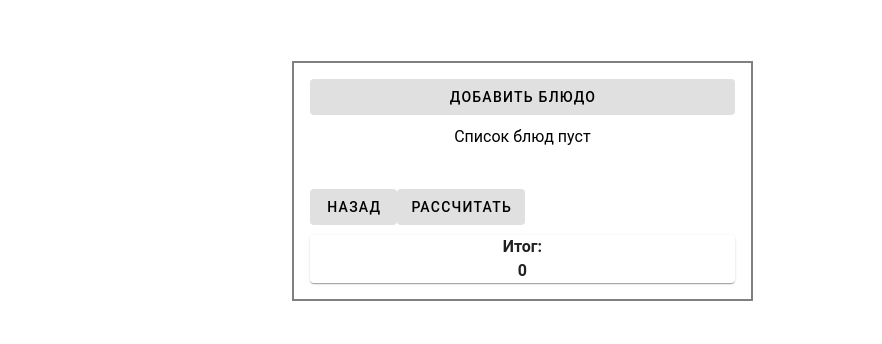
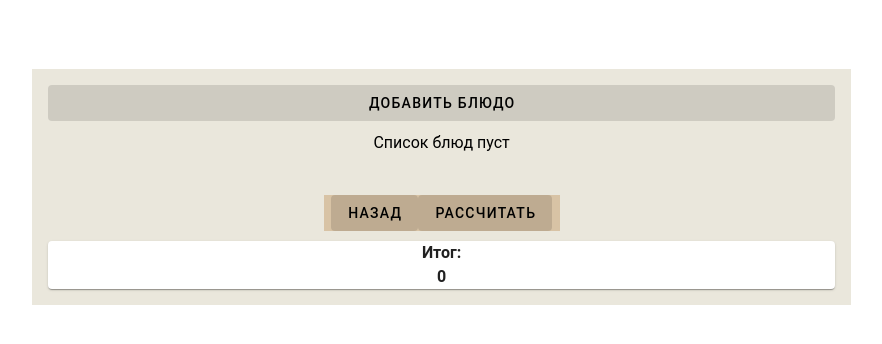
Before and after one commit to TatianaChF/-JS-Vue-, a Vue app: page /dishes in a window 1280 px wide. Shown: the top 344 px of the page, without its empty margins (208-1090 px from the left). Built offline with nearby package versions, Linux system fonts and the light colour scheme.

Commit message:
change buttons styles

```diff
--- a/src/assets/style.scss
+++ b/src/assets/style.scss
@@ -1,11 +1,15 @@
+$card-color: #eae7dc;
+$btns-color: #d8c3a5;
+$text-color: #8e8d8a;
+
 .container {
     display: flex;
     flex-direction: column;
     justify-content: center;
     text-align: center;
     margin-top: 3%;
-    width: 60%;
-    margin-left: 250px;
+    width: 80%;
+    margin-left: 120px;
 
     h1 {
       margin-bottom: 20px;
@@ -14,19 +18,55 @@
     &__form {
       display: flex;
       flex-direction: column;
-      border: 2px solid grey;
       margin-bottom: 20px;
       grid-gap: 10px;
+      background-color: $card-color;
 
       &__btns {
+        position: relative;
+        margin-left: 35%;
+        margin-top: 30px;
+        background: $btns-color;
         width: 30%;
-        display: flex;
-        justify-content: space-between;
-        margin-top: 30px;
       }
+    }
+
+    &__card-person {
+      background-color: $card-color;
+      margin-bottom: 20px;
+      margin-left: 100px;
+    }
+
+    &__list-person {
+      background-color: $card-color;
+      border-radius: 5px;
+      text-align: center;
+      margin-bottom: 20px;
+      margin-left: 83px;
     }
 
     &__hidden_space {
       opacity: 0.3;
     }
 }
+
+.form {
+  &__container {
+    position: absolute;
+    top: 50%;
+    left: 50%;
+    transform: translate(-50%, -50%);
+    display: flex;
+    flex-direction: row;
+  }
+
+  &__add-person {
+    padding: 20px 30px;
+    border: 1px solid grey;
+    border-radius: 5px;
+  }
+}
+
+.btn {
+  background-color: $btns-color;
+}
--- a/src/components/FormPerson.vue
+++ b/src/components/FormPerson.vue
@@ -1,7 +1,7 @@
 <template>
-  <div class="container">
+  <div class="form form__container">
     <v-sheet class="mx-auto" width="300">
-      <v-form class="form" v-model="isRules" @submit.prevent>
+      <v-form class="form form__add-person" v-model="isRules" @submit.prevent>
         <v-text-field
           v-model="person"
           :rules="rules"
@@ -34,10 +34,7 @@ const rules = [
 </script>
 
 <style lang="scss" scoped>
-.form {
-  padding: 20px 30px;
-  border: 1px solid grey;
-}
+@import "./../assets/style.scss";
 
 .container {
   display: flex;
--- a/src/components/ListPerson.vue
+++ b/src/components/ListPerson.vue
@@ -1,9 +1,9 @@
 <template>
   <div :class="changeStyles">
     <v-card class="container__form">
-      <v-btn @click="isOpen = true" variant="tonal">Добавить человека</v-btn>
-      <v-card max-width="900" v-if="personsStore.persons.length > 0">
-        <v-list lines="three">
+      <v-btn class="container__form__btns" @click="isOpen = true" variant="tonal">Добавить человека</v-btn>
+      <v-card class="container container__card-person" max-width="900" v-if="personsStore.persons.length > 0">
+        <v-list class="container container__list-person" lines="three">
           <v-list-item
             v-for="person in personsStore.persons"
             :key="person.id"
@@ -22,11 +22,11 @@
       </v-card>
       <p v-else>Список людей пуст</p>
     </v-card>
-    <v-btn @click="router.push({ name: 'Dishes' })" variant="tonal"
+    <v-btn class="btn" @click="router.push({ name: 'Dishes' })" variant="tonal"
       >Дальше!</v-btn
     >
   </div>
-  <FormPerson
+  <form-person
     v-if="isOpen"
     :open="isOpen"
     @change-open="isOpen = false"
@@ -37,7 +37,7 @@
         isOpen = false;
       }
     "
-  ></FormPerson>
+  />
 </template>
 
 <style lang="scss" scoped>
```
